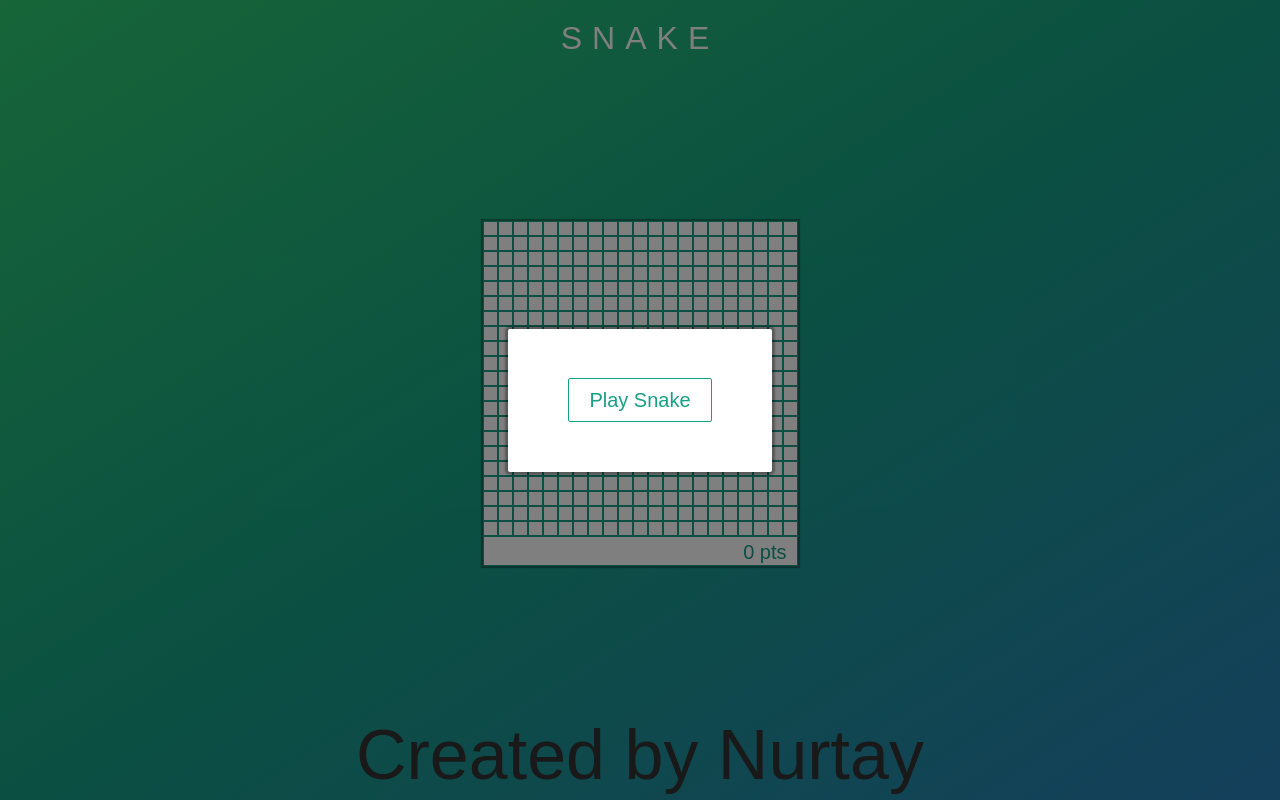
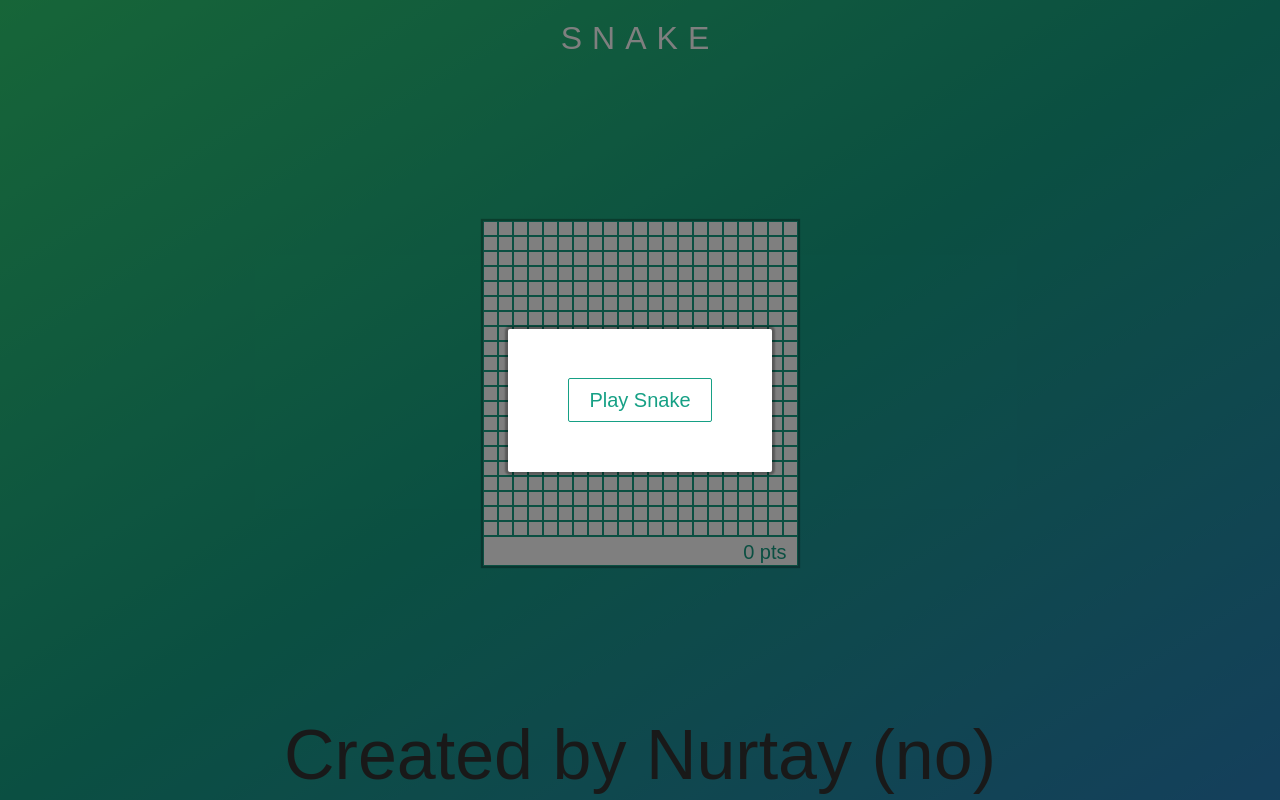
Before and after one commit to ixelin/snake_totally_by_me, a plain HTML site: page index.html in a window 1280 px wide. Drawn offline with Linux system fonts and the light colour scheme.

Commit message:
whatever

```diff
--- a/index.html
+++ b/index.html
@@ -23,7 +23,7 @@
 
   <footer>
     <p>
-      Created by Nurtay
+      Created by Nurtay (no)
     </p>
   </footer>
   <script src="./main.js"></script>
```
